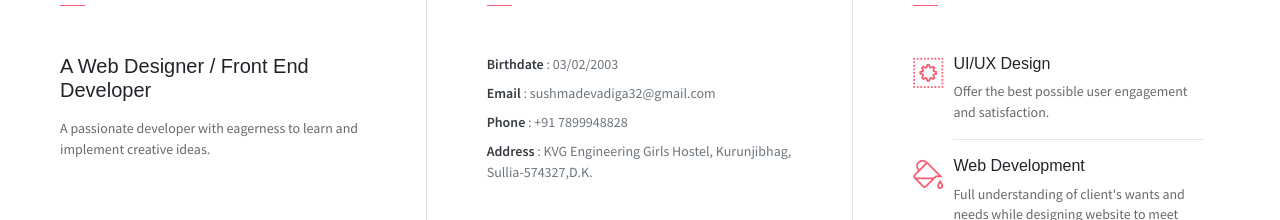
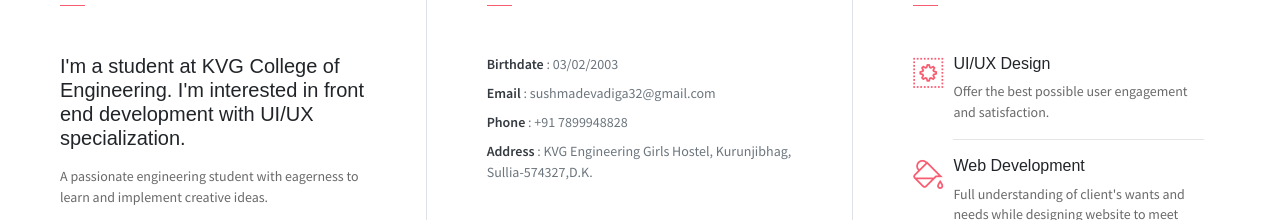
Before and after one commit to sushmd/Portfolio, a plain HTML site: page index.html in a window 1280 px wide. Shown: the part 814-1034 px from the top of the page. Drawn offline with Linux system fonts and the light colour scheme.

Commit message:
Update index.html

```diff
--- a/index.html
+++ b/index.html
@@ -65,8 +65,8 @@
             <div class="col-lg-4 about-card">
                 <h3 class="font-weight-light">Who am I ?</h3>
                 <span class="line mb-5"></span>
-                <h5 class="mb-3">A Web Designer / Front End Developer</h5>
-                <p class="mt-20">A passionate developer with eagerness to learn and implement creative ideas. </p>
+                <h5 class="mb-3">I'm a student at KVG College of Engineering. I'm interested in front end development with UI/UX specialization.</h5>
+                <p class="mt-20">A passionate engineering student with eagerness to learn and implement creative ideas. </p>
 
             </div>
             <div class="col-lg-4 about-card">
```
